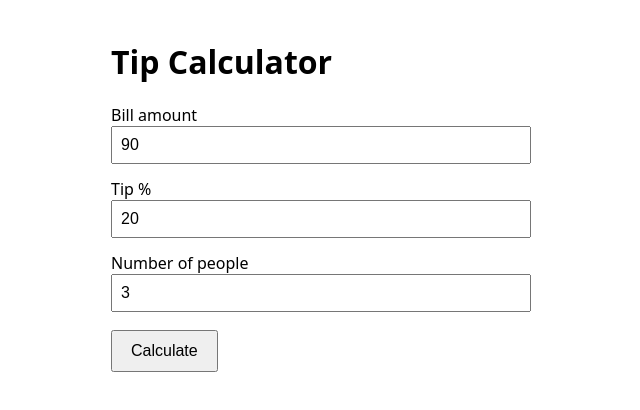
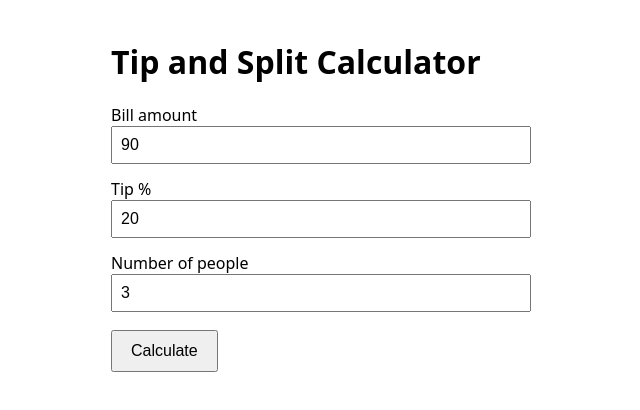
Before and after one commit to mattayara/tip-calculator, a plain HTML site: page index.html in a window 1280 px wide. Shown: the whole page, without its empty margins (319-959 px from the left). Drawn offline with Linux system fonts and the light colour scheme.

Commit message:
Rename title to 'Tip and Split Calculator'

```diff
--- a/index.html
+++ b/index.html
@@ -13,7 +13,7 @@
   </style>
 </head>
 <body>
-  <h1>Tip Calculator</h1>
+  <h1>Tip and Split Calculator</h1>
 
   <label>Bill amount
     <input id="bill" type="number" value="90">
```
